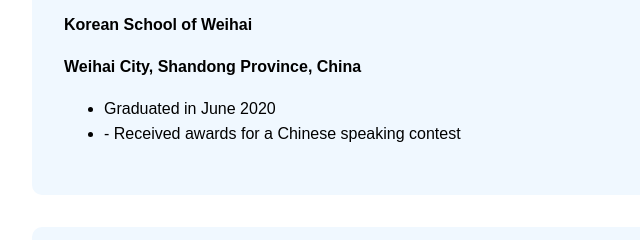
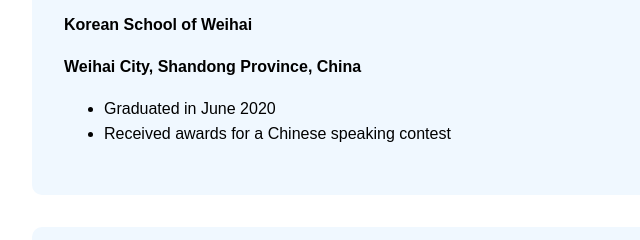
Before and after one commit to aldlswo/aldlswo.github.io, a plain HTML site: page index.html in a window 1280 px wide. Shown: the part 960-1200 px from the top of the page, 96-736 px from the left. Drawn offline with Linux system fonts and the light colour scheme; a web font is replaced by a local one.

Commit message:
Update index.html

```diff
--- a/index.html
+++ b/index.html
@@ -47,7 +47,7 @@
                 <p><b>Weihai City, Shandong Province, China</b></p>
                 <ul>
                     <li>Graduated in June 2020</li>
-                    <li>- Received awards for a Chinese speaking contest</li>
+                    <li>Received awards for a Chinese speaking contest</li>
                 </ul>
             </div>
         </section>
```
